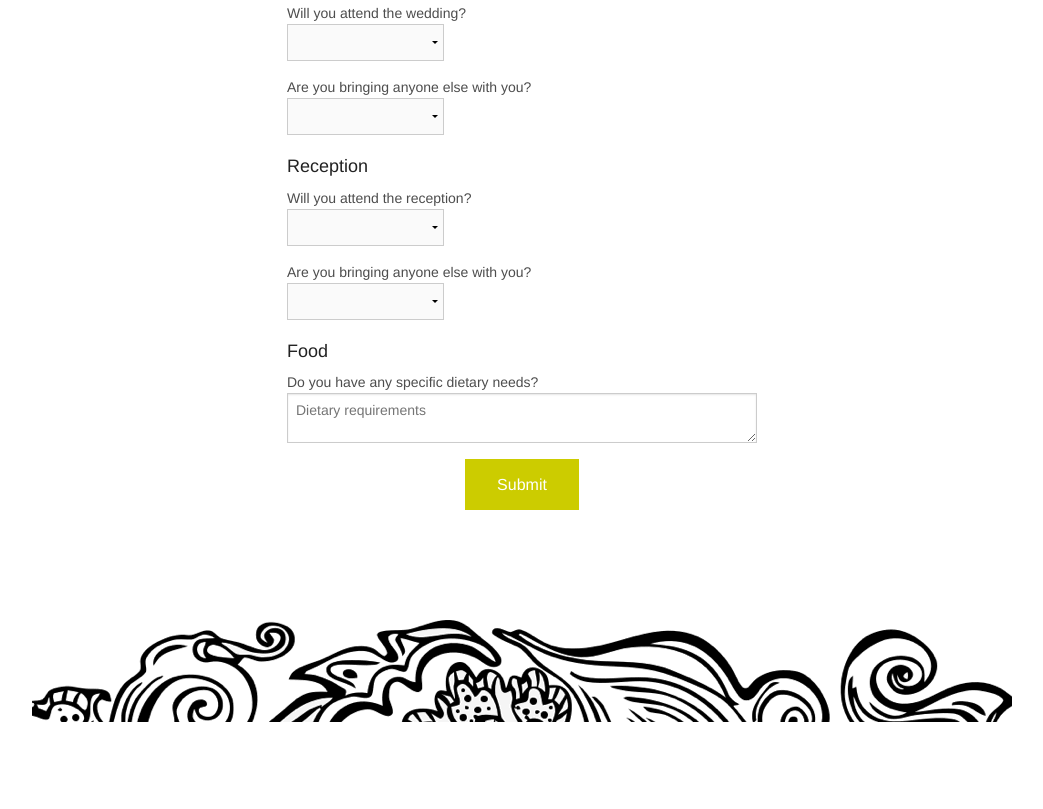
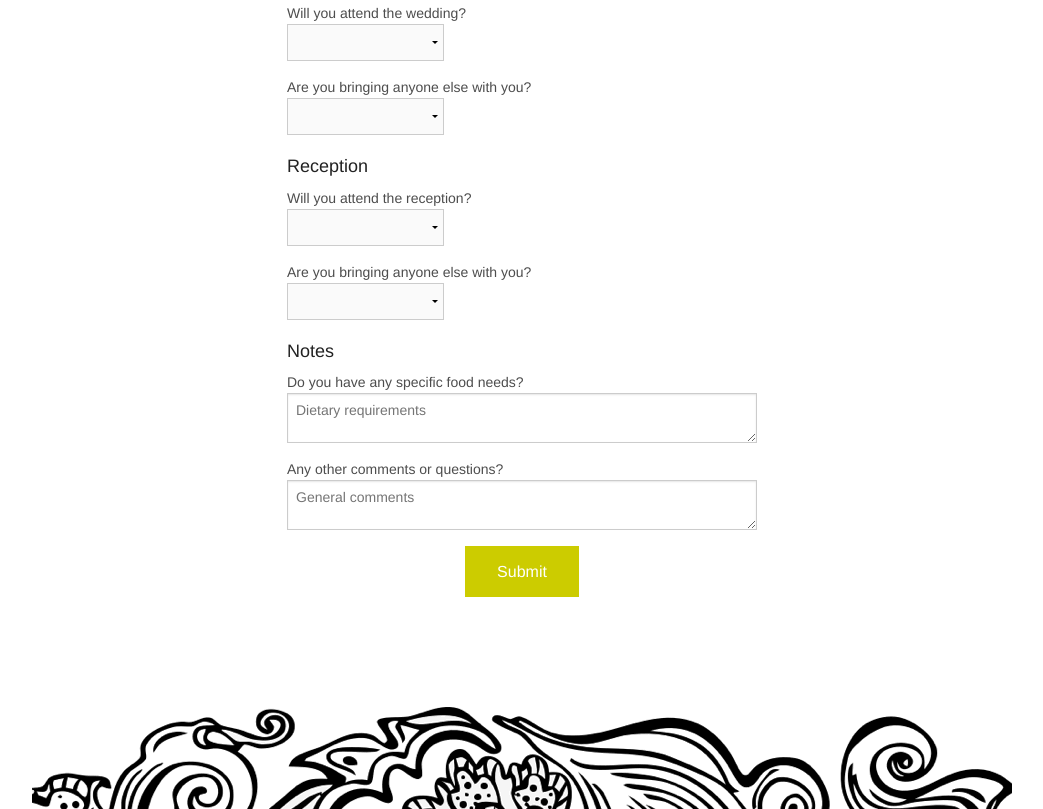
Before and after one commit to samandshany/samandshany.github.io, a website: page index.html in a window 1280 px wide. Shown: the part 3529-4338 px from the top of the page, without its empty margins (118-1161 px from the left). Before the commit the page ends 4251 px from the top, so only its background shows below. Drawn offline with Linux system fonts and the light colour scheme.

Commit message:
Someone keeps making changes...

```diff
--- a/index.html
+++ b/index.html
@@ -254,9 +254,12 @@
 					<option value="7">Yes, 7 others</option>
 				</select>
 
-				<h5>Food</h5>
-				<label>Do you have any specific dietary needs?</label>
+				<h5>Notes</h5>
+				<label>Do you have any specific food needs?</label>
 				<textarea placeholder="Dietary requirements" name="entry.706789004"></textarea>
+
+				<label>Any other comments or questions?</label>
+				<textarea placeholder="General comments" name="entry.25290771"></textarea>
 
 				<div class="center">
 					<button type="submit">Submit</button>
```
